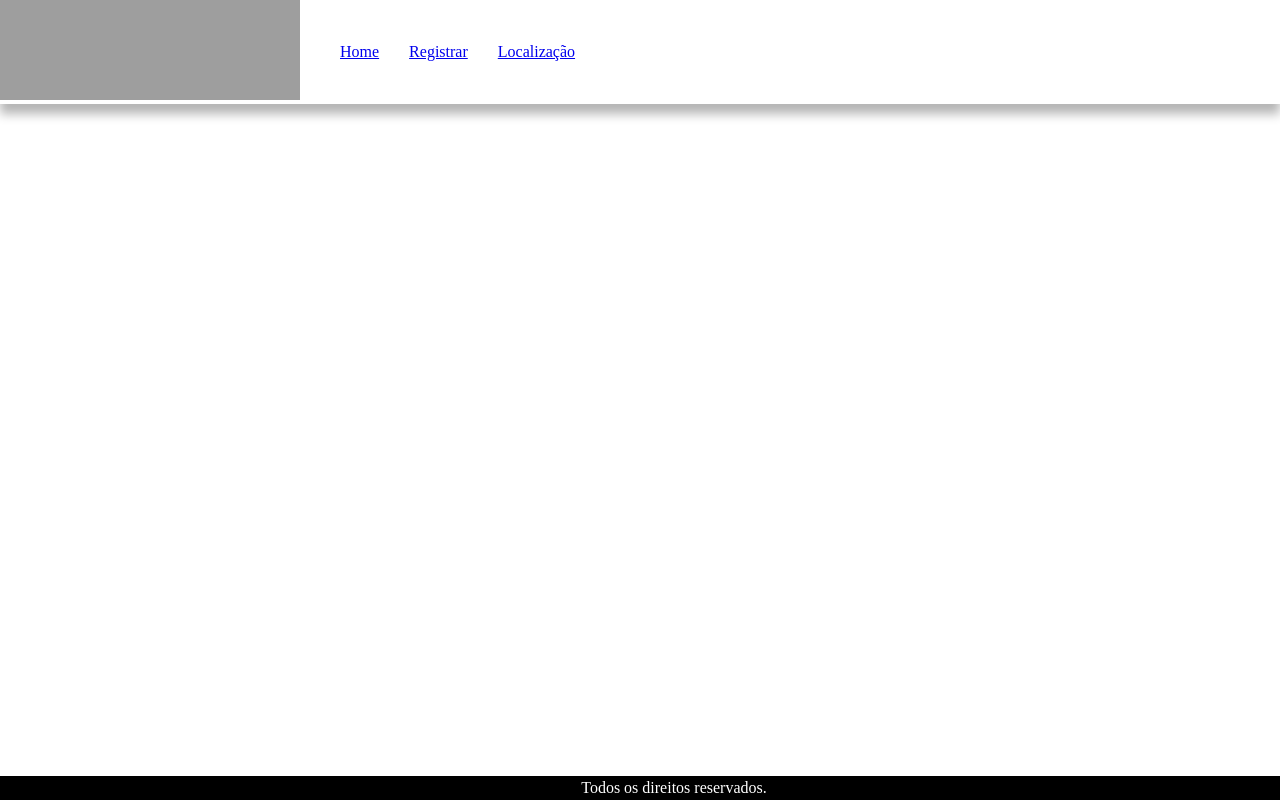
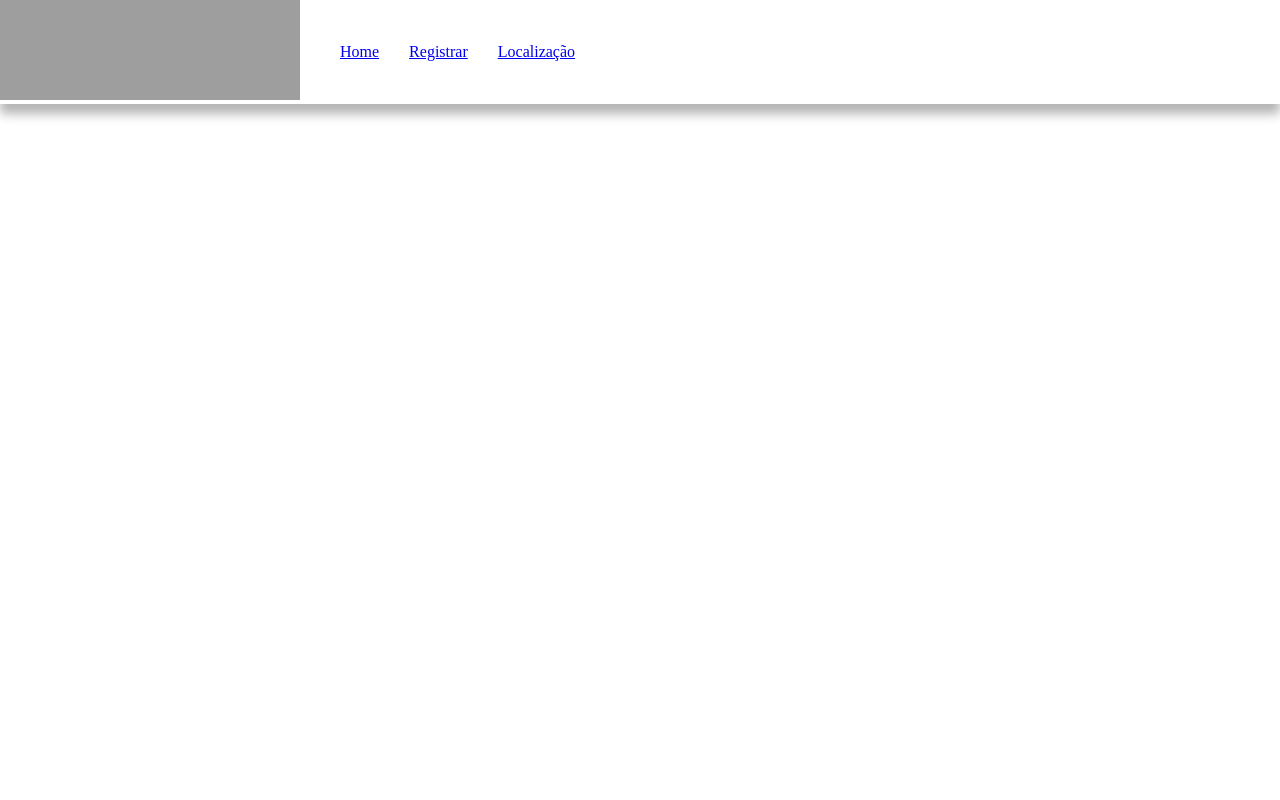
Before and after one commit to valencsoares/Aula2_PTAC3, a Next.js app: page / in a window 1280 px wide. Built offline with nearby package versions, Linux system fonts and the light colour scheme; grey boxes are pictures that could not be loaded.

Commit message:
Alterado as pastas de estilização para ter uma nos componentes e uma para o notFound e page.js

```diff
--- a/src/app/componentes/Footer.js
+++ b/src/app/componentes/Footer.js
@@ -1,4 +1,4 @@
-import style from "./footer.module.css";
+import style from "./menu.module.css";
 
 export default function Footer(){
     return (
--- a/src/app/componentes/footer.module.css
+++ /dev/null
@@ -1,18 +0,0 @@
-.rodape {
-    background-color: #000000;
-    color: #fff;
-    position: fixed;
-    bottom: 0;
-    z-index: 1;
-    display: flex;
-    width: 100%;
-    height: 3%;
-    align-items: center;
-    margin-bottom: 0;
-}
-
-.text {
-    list-style-type: none;
-    width: 100%;
-    margin-left: 240%;
-}
--- a/src/app/not-found.js
+++ b/src/app/not-found.js
@@ -1,7 +1,6 @@
-import styless from "./not-found.modules.css";
+import styless from "./page.module.css"
 import styles from "./componentes/menu.module.css";
 import Image from "next/image";
-import style from "./componentes/footer.module.css";
 
 export default function notFound(){
     return (
```
Also changed, not shown: src/app/page.module.css (renamed from src/app/not-found.modules.css, +11 -0 lines).
